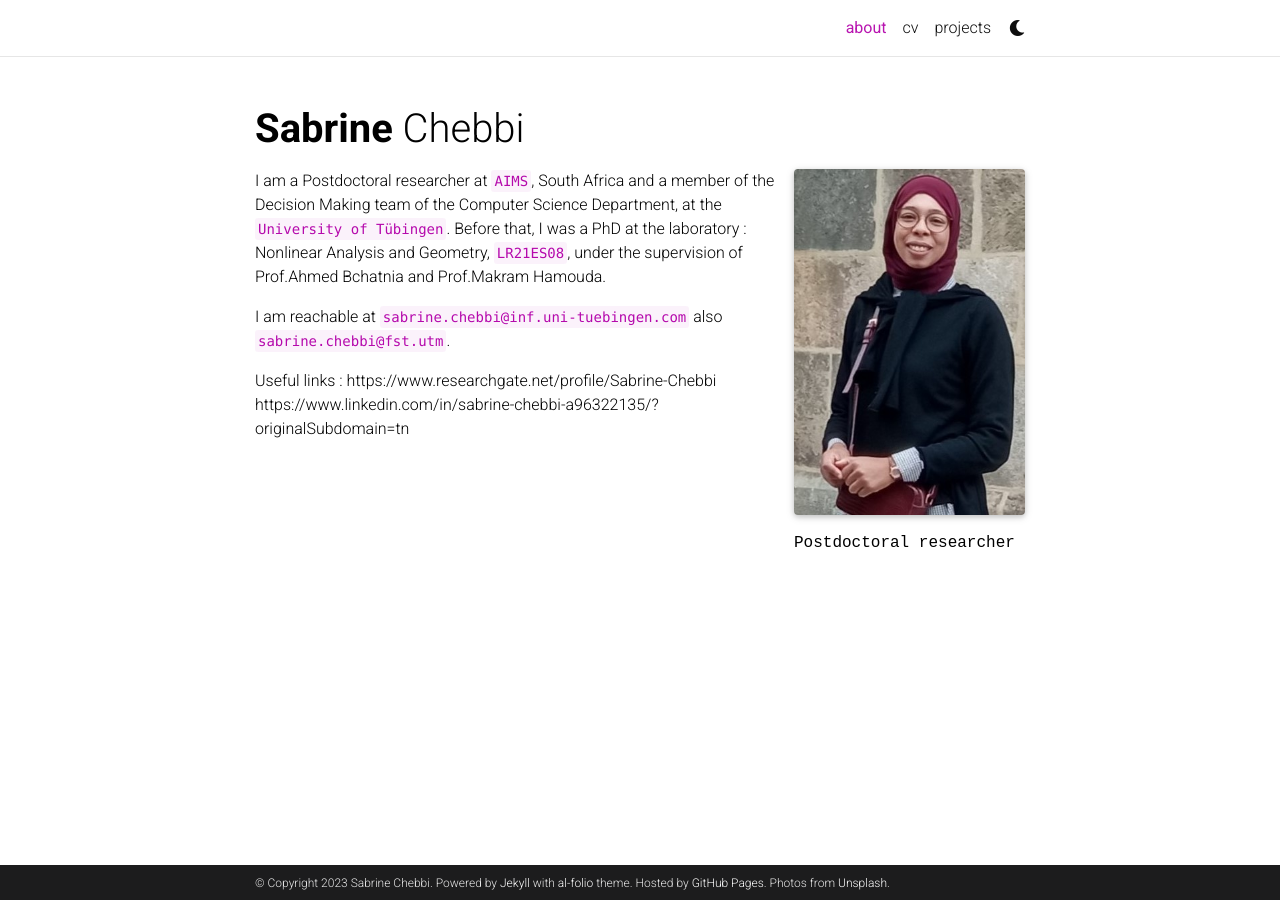
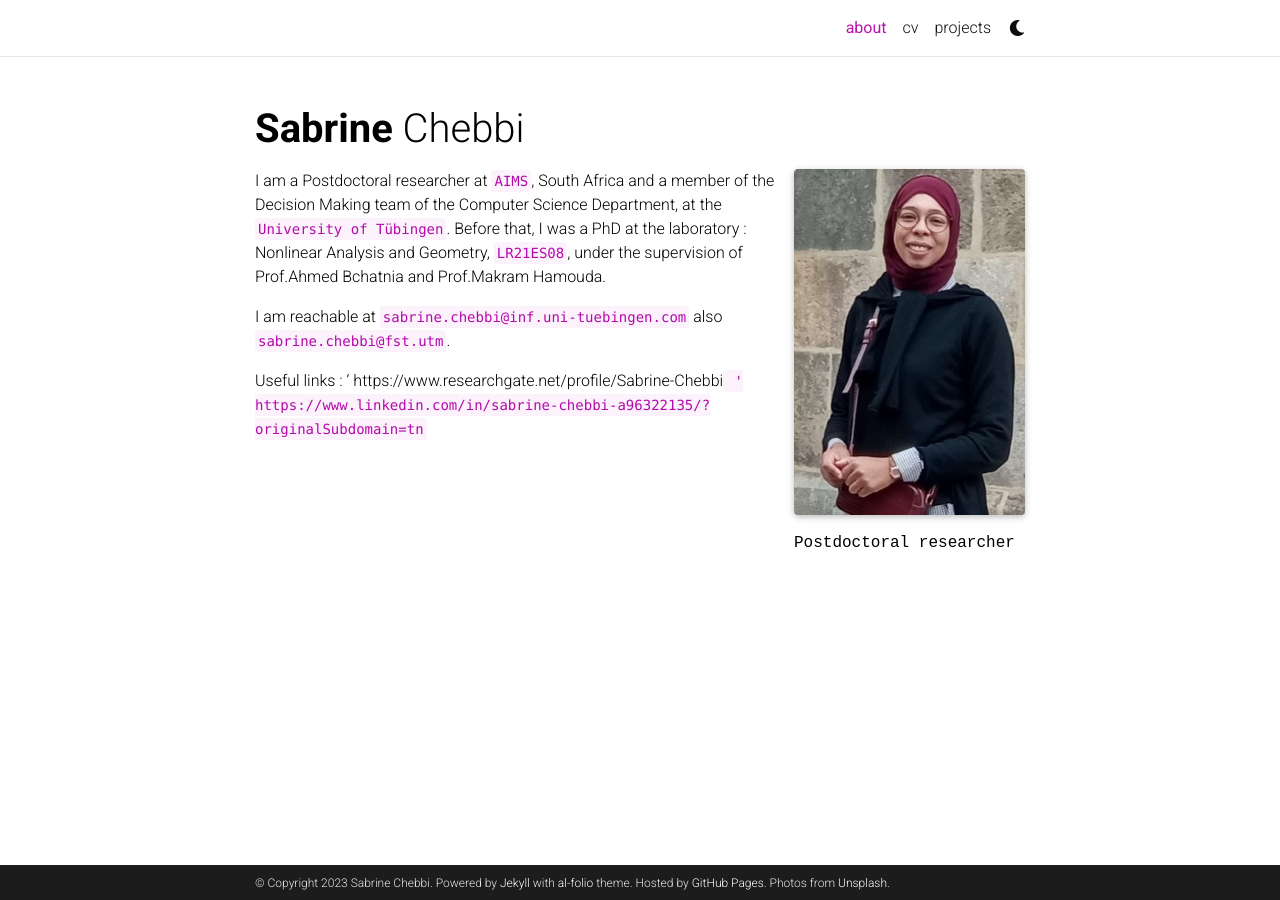
Before and after one commit to Sabrine-stack/Sabrine-stack.github.io, a Jekyll site: the page built from _pages/about.md, in a window 1280 px wide. Built offline with Jekyll 4.4.1, drawn with Linux system fonts in a browser that asks for light colours; full-size pictures stand in for the smaller copies a plugin makes; comment, search, counter and statistics services are not loaded; a style sheet for code colours, icons or effects is not loaded.

```diff
--- a/_pages/about.md
+++ b/_pages/about.md
@@ -17,5 +17,5 @@ I am a Postdoctoral  researcher  at `AIMS`, South Africa and a member of the Dec
 
 I am reachable at `sabrine.chebbi@inf.uni-tuebingen.com` also `sabrine.chebbi@fst.utm`.
 
-Useful links : https://www.researchgate.net/profile/Sabrine-Chebbi
-               https://www.linkedin.com/in/sabrine-chebbi-a96322135/?originalSubdomain=tn
+Useful links : ' https://www.researchgate.net/profile/Sabrine-Chebbi`
+               ' https://www.linkedin.com/in/sabrine-chebbi-a96322135/?originalSubdomain=tn`
```
